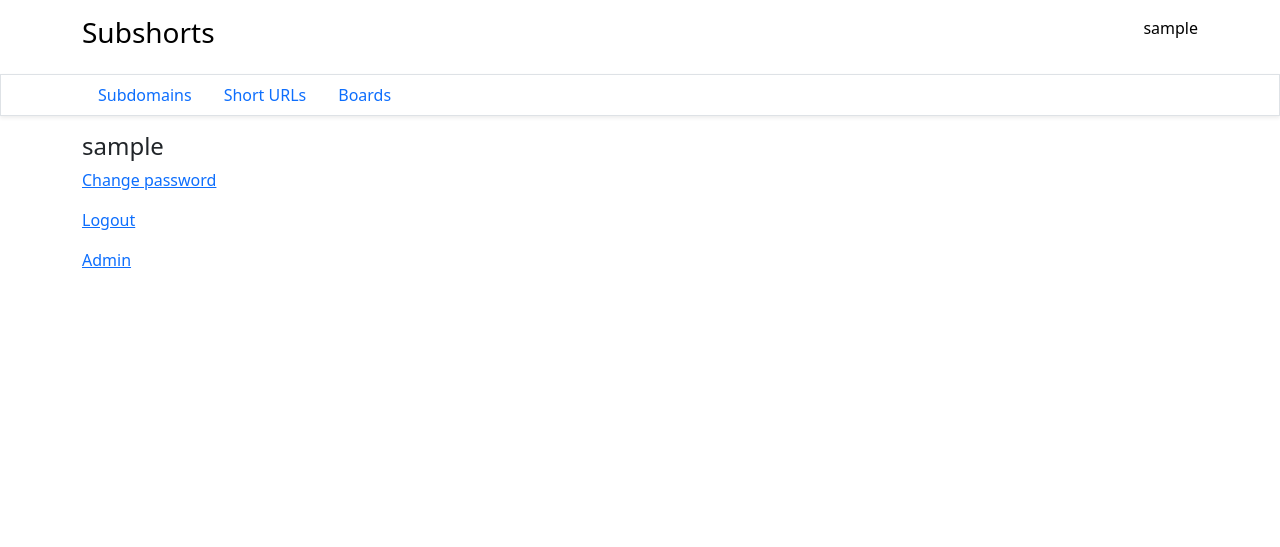
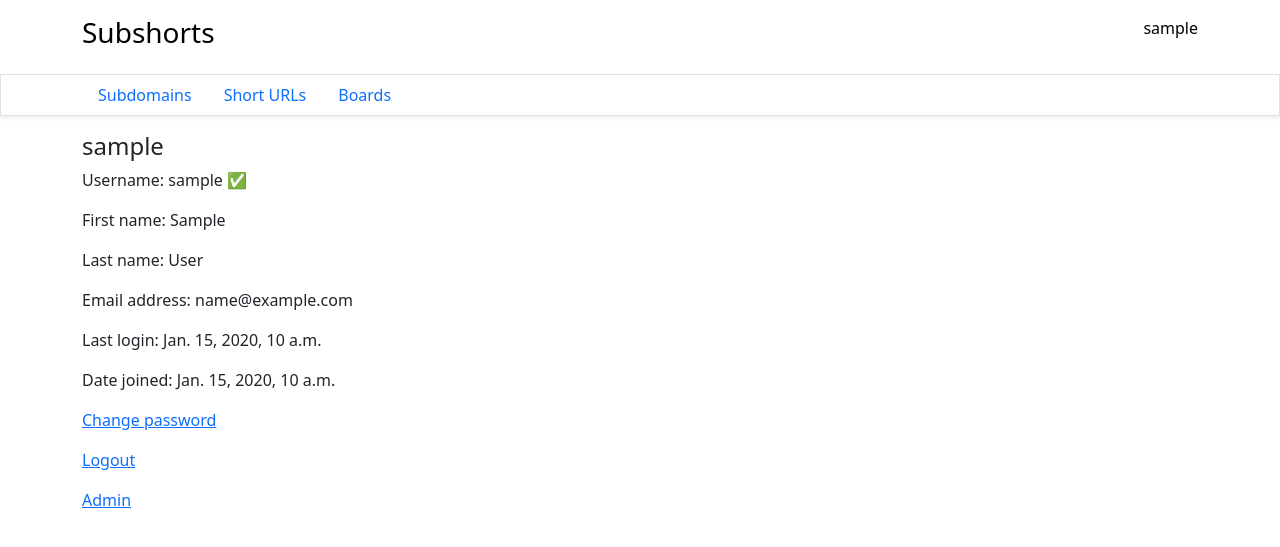
Before and after one commit to sjy5386/flare-core, a Django app: page /accounts/profile/ in a window 1280 px wide. Shown: the top 547 px of the page. Run offline with Django 4.2, Linux system fonts and the light colour scheme; a user stored in the database is signed in; tables that the repository leaves empty hold one stand-in row (values such as "Sample post"); parts of the project's set-up code (start-up, migrations or seed data) failed here and were passed over; some libraries are stand-ins or nearby versions.

Commit message:
Update profile template

```diff
--- a/accounts/templates/accounts/profile.html
+++ b/accounts/templates/accounts/profile.html
@@ -1,7 +1,12 @@
 {% extends 'common/base.html' %}
-{% load django_bootstrap5 %}
 {% block content %}
     <h4>{{ user.username }}</h4>
+    <p>Username: {{ user.username }} {% if user.is_staff %}{% include "common/verified.html" %}{% endif %}</p>
+    <p>First name: {{ user.first_name }}</p>
+    <p>Last name: {{ user.last_name }}</p>
+    <p>Email address: {{ user.email }}</p>
+    <p>Last login: {{ user.last_login }}</p>
+    <p>Date joined: {{ user.date_joined }}</p>
     <p><a href="{% url 'password_change' %}">Change password</a></p>
     <p><a href="{% url 'logout' %}">Logout</a></p>
 {% endblock %}
```
